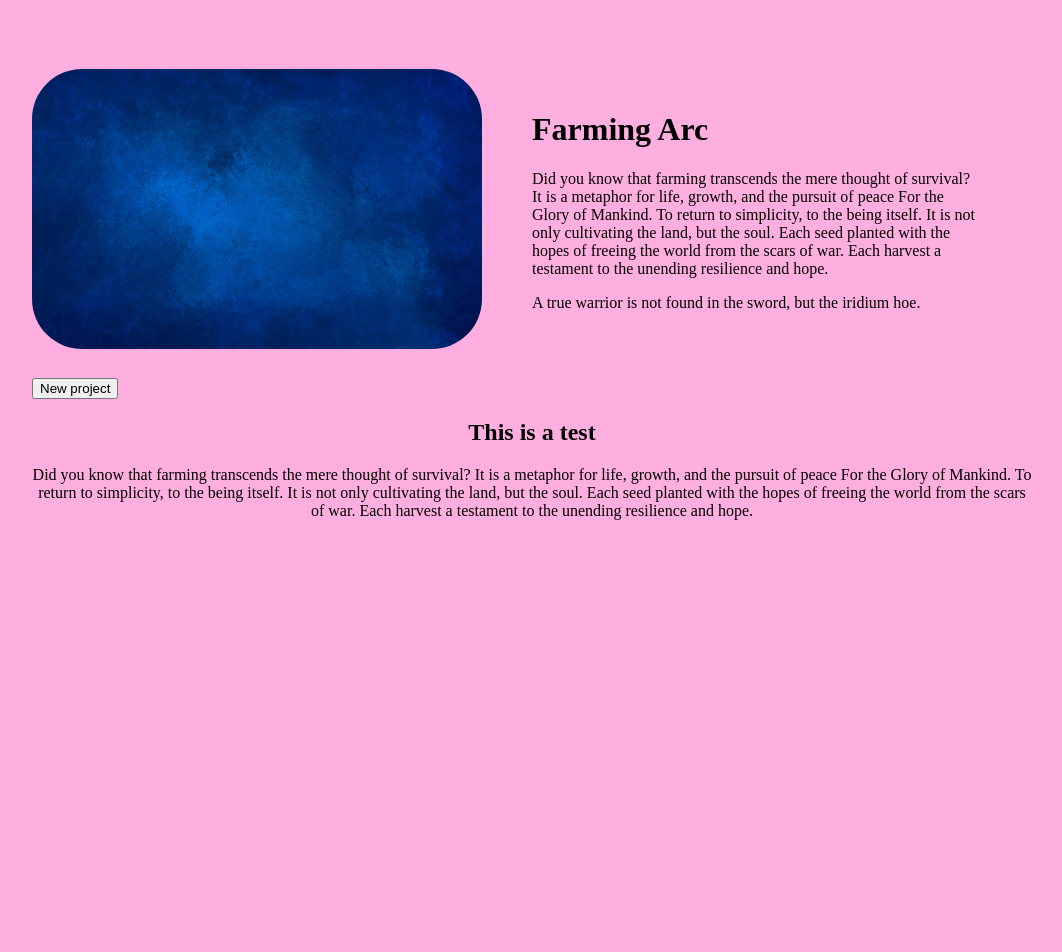
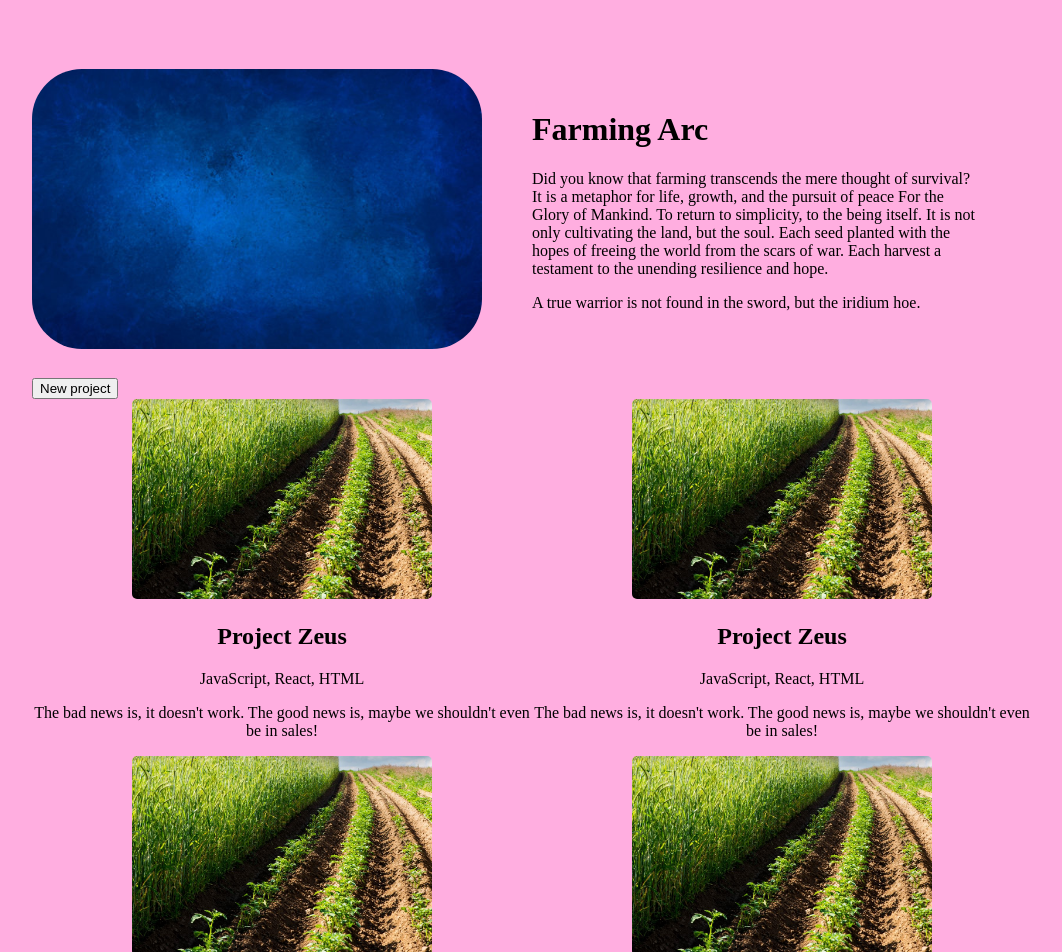
Before and after one commit to ChenoGG/web-applications, a React (Vite) app in the folder portfolio-v2/: page / in a window 1280 px wide. Shown: the top 952 px of the page, without its empty margins (108-1170 px from the left). Before the commit the page ends 800 px from the top, so only its background shows below. Built offline with nearby package versions, Linux system fonts and the light colour scheme.

Commit message:
fix: use components in app, small css changes

```diff
--- a/portfolio-v2/src/App.tsx
+++ b/portfolio-v2/src/App.tsx
@@ -1,68 +1,67 @@
 import './styles.css';
 import Title from './components/Title';
 import Paragraph from './components/Paragraph';
+import Card from './components/Card';
+import HeaderPage from './components/HeaderPage';
+import AddProjectForm from './components/AddProjectForm';
+import OpenFormButton from './components/OpenFormButton';
 
 function App() {
   return (
      <>
-      <header>
         {/* Static images goes into public folder? */}
-        <img id="main-header-image" src="./assets/blue.png" alt="pixelated-ish shades of blue in a cloud like pattern" />
-        <div id="main-header-text">
-          <h1>Farming Arc</h1>
-          <p>
-            Did you know that farming transcends the mere thought of survival?
+        {/* Look for other ways instead of mapping it later.
+        I Just wanted two paragraphs man without two props. */}
+        <HeaderPage
+          headerImage={{image: "assets/blue.png",
+            imageAltText: "pixelated-ish shades of blue in a cloud like pattern"}}
+          title="Farming Arc"
+          paragraph={[`Did you know that farming transcends the mere thought of survival?
             It is a metaphor for life, growth, and the pursuit of peace For the Glory of Mankind.
             To return to simplicity, to the being itself.
             It is not only cultivating the land, but the soul.
             Each seed planted with the hopes of freeing the world from the scars of war.
-            Each harvest a testament to the unending resilience and hope.
-          </p>
-          <p>
-            A true warrior is not found in the sword, but the iridium hoe.
-          </p>
-        </div>
-      </header>
+            Each harvest a testament to the unending resilience and hope.`,
+            "A true warrior is not found in the sword, but the iridium hoe."]}
+        />
 
       <main>
-        <button id="create-button" type="button">New project</button>
+        <OpenFormButton />
 
-        <div id="project-form">
-          <form id="form" method="POST">
-            <label htmlFor="name">Project name:</label>
-            <input type="text" id="name" name="name" />
-
-            <p>Language:</p>
-            <div className="lang-div">
-              <input type="checkbox" id="langHTML" name="langHTML" value="HTML" />
-              <label htmlFor="langHTML">HTML</label>
-              <input type="checkbox" id="langCSS" name="langCSS" value="CSS" />
-              <label htmlFor="langCSS">CSS</label>
-              <input type="checkbox" id="langJS" name="langJS" value="JavaScript" />
-              <label htmlFor="langJS">JavaScript</label>
-              <input type="checkbox" id="langPY" name="langPY" value="Python" />
-              <label htmlFor="langPY">Python</label>
-            </div>
-
-            <label htmlFor="desc">Description:</label>
-            <textarea id="desc" name="desc"></textarea>
-
-            <label htmlFor="thumbnail">Project Thumbnail:</label>
-            <input type="file" id="thumbnail" name="thumbnail" />
-
-            <input type="submit" value="Add project" />
-            <button id="exit-button" type="button">Exit form</button>
-          </form>
-        </div>
+        <AddProjectForm />
 
         <div id="project-wrapper"></div>
         <div id="project-wrapper-testing"></div>
+
+        <Card
+          thumbnail={{image:"assets/farmland.jpg", imageAltText:"This is alt text"}}
+          name="Project Zeus"
+          language={["JavaScript", "React", "HTML"]}
+          description="The bad news is, it doesn't work. The good news is, maybe we shouldn't even be in sales!"
+        />
+
+        <Card
+          thumbnail={{image:"assets/farmland.jpg", imageAltText:"This is alt text"}}
+          name="Project Zeus"
+          language={["JavaScript", "React", "HTML"]}
+          description="The bad news is, it doesn't work. The good news is, maybe we shouldn't even be in sales!"
+        />
+
+        <Card
+          thumbnail={{image:"assets/farmland.jpg", imageAltText:"This is alt text"}}
+          name="Project Zeus"
+          language={["JavaScript", "React", "HTML"]}
+          description="The bad news is, it doesn't work. The good news is, maybe we shouldn't even be in sales!"
+        />
+
+        <Card
+          thumbnail={{image:"assets/farmland.jpg", imageAltText:"This is alt text"}}
+          name="Project Zeus"
+          language={["JavaScript", "React", "HTML"]}
+          description="The bad news is, it doesn't work. The good news is, maybe we shouldn't even be in sales!"
+        />
+
       </main>
-
-      <div>
-        <Title title="This is a test"/>
-        <Paragraph paragraph="Did you know that farming transcends the mere thought of survival? It is a metaphor for life, growth, and the pursuit of peace For the Glory of Mankind. To return to simplicity, to the being itself. It is not only cultivating the land, but the soul. Each seed planted with the hopes of freeing the world from the scars of war. Each harvest a testament to the unending resilience and hope."/>
-      </div>
     </>
   );
 }
--- a/portfolio-v2/src/styles.css
+++ b/portfolio-v2/src/styles.css
@@ -38,6 +38,7 @@
   .project-card {
     float: left;
     width:  50%;
+    height: auto;
   }
 
   .project-card img {
```
Also changed, not shown: portfolio-v2/src/assets/farmland.jpg (deleted).
